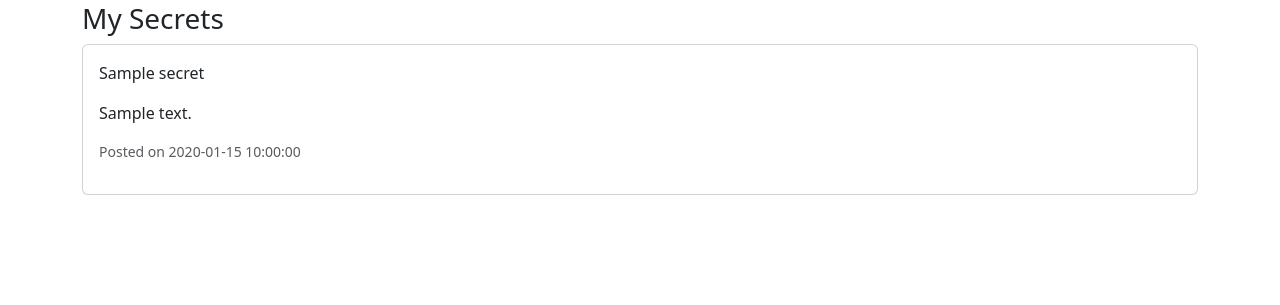
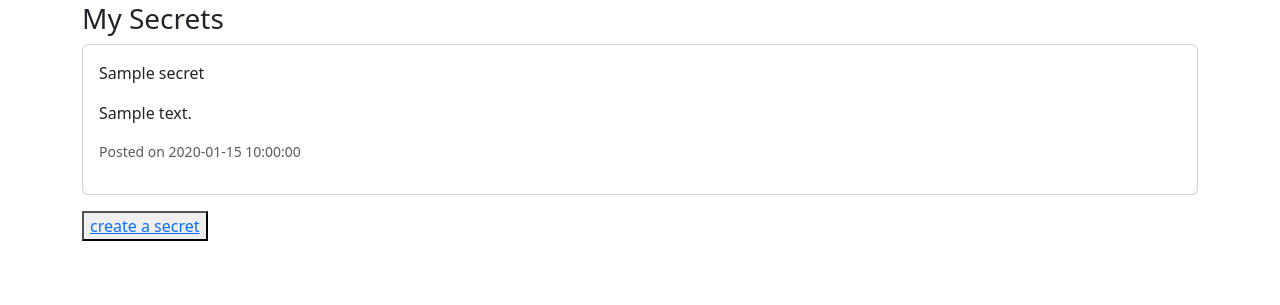
Before and after one commit to Elena-Ziyuan-Zhao/CIT-SUMMER-PROJECT, a Flask app: page /profile/1 in a window 1280 px wide. Shown: the part 293-598 px from the top of the page. Run offline with Flask 3, Linux system fonts and the light colour scheme; tables that the repository leaves empty hold one stand-in row (values such as "Sample post").

Commit message:
changed the button create button

```diff
--- a/templates/profile.html
+++ b/templates/profile.html
@@ -33,6 +33,6 @@
     </div>
   {% else %}
     <p>You haven't posted any secrets yet.</p>
-    <button><a href= "{{ url_for('create_secret', id=user.id) }}" >create a secret</a></button>
   {% endfor %}
+  <button><a href= "{{ url_for('create_secret', id=user.id) }}" >create a secret</a></button>
 {% endblock %}
```
